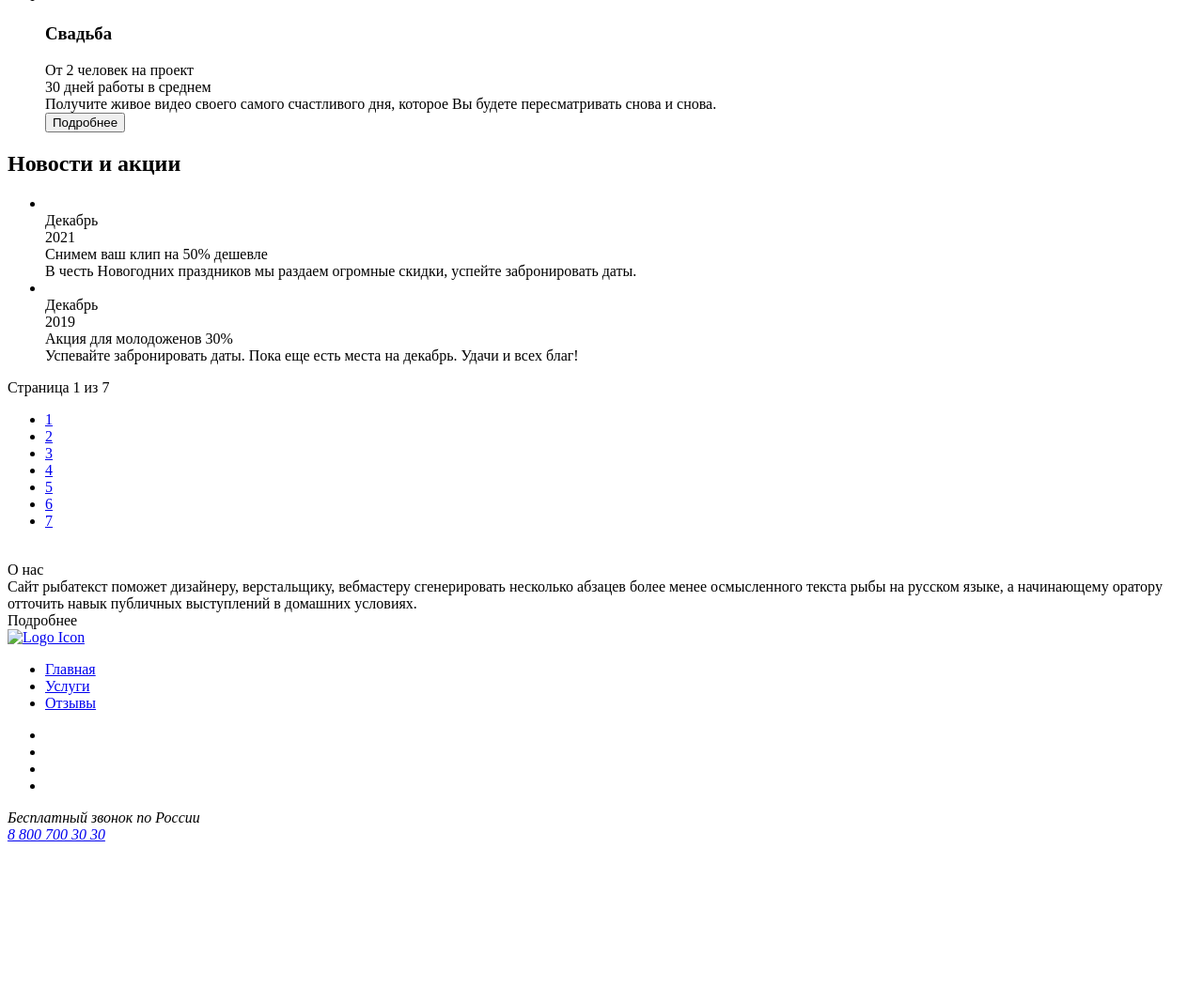
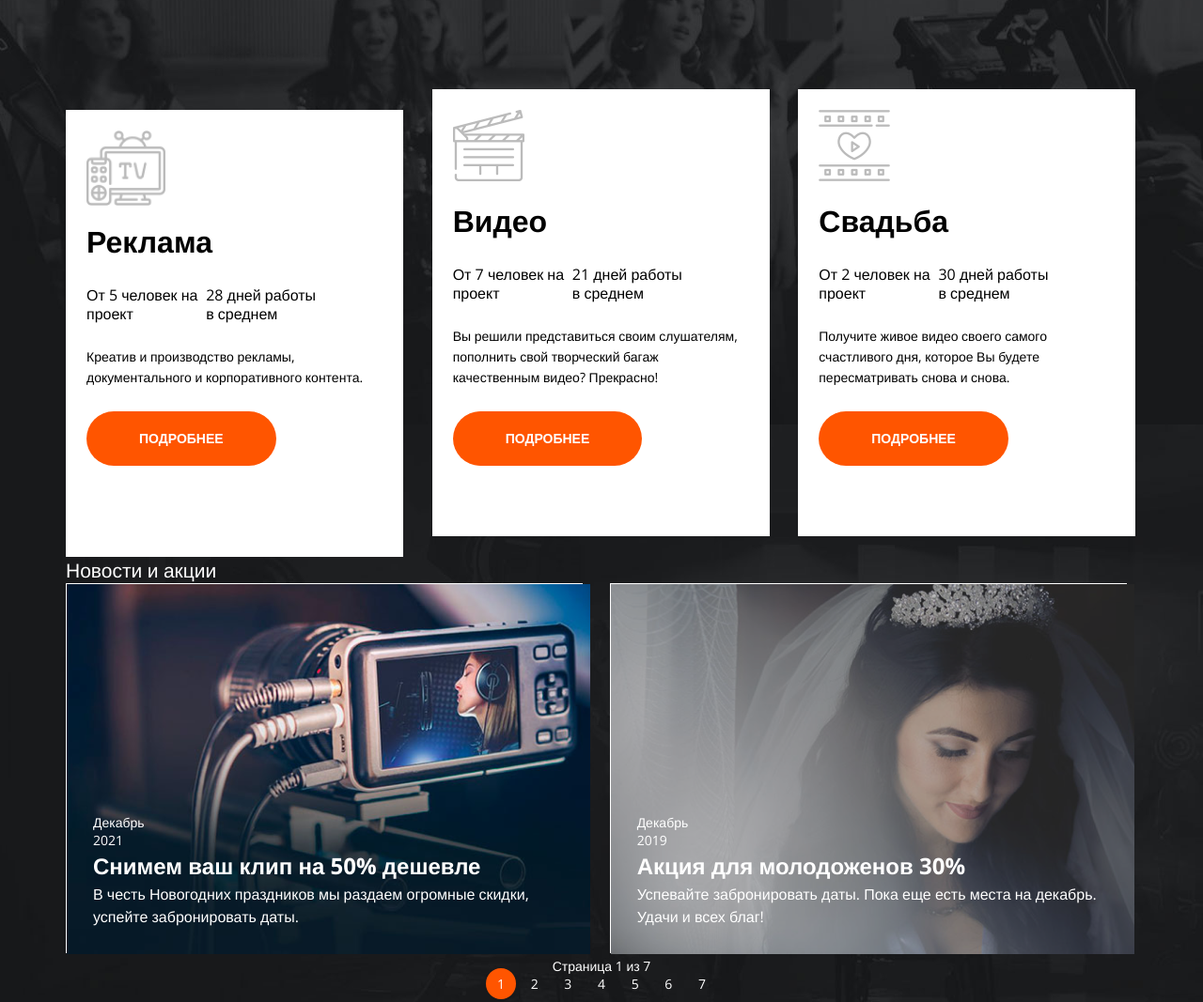
Before and after one commit to Vaccinium/video_production, a plain HTML site: page index.html in a window 1280 px wide. Shown: the part 602-1669 px from the top of the page at 94% size. Before the commit the page ends 1508 px from the top, so only its background shows below. Drawn offline with nearby package versions, Linux system fonts and the light colour scheme.

Commit message:
Add files via upload

```diff
--- a/index.html
+++ b/index.html
@@ -5,21 +5,25 @@
   <meta charset="UTF-8">
   <meta http-equiv="X-UA-Compatible" content="IE=edge">
   <meta name="viewport" content="width=device-width, initial-scale=1.0">
+  <link href="https://fonts.googleapis.com/css2?family=Open+Sans:ital,wght@0,400;0,700;1,400&display=swap"
+    rel="stylesheet">
+  <link rel="stylesheet" href="./main.css">
   <title>Document</title>
 </head>
 
 <body>
-  <div class="wrapper">
+  <div class="wrapper main-page-wrapper">
+    <div class="container">
       <header class="header">
         <div class="logo">
           <a href="#" class="logo__link">
-          <img src="#" alt="Logo Icon" class="logo__img">
+            <img src="img/logo.png" alt="Video_production" class="logo__img">
           </a>
         </div>
         <nav class="menu">
           <ul class="menu__list">
             <li class="menu__item">
-            <a href="№" class="menu__link">Главная</a>
+              <a href="№" class="menu__link menu__link--active">Главная</a>
             </li>
             <li class="menu__item">
               <a href="#" class="menu__link">Услуги</a>
@@ -30,7 +34,7 @@
           </ul>
         </nav>
         <address class="contacts">
-        <a href="#" class="contacts__tel">8 800 700 30 30</a>
+          <a href="tel:+78007003030" class="contacts__tel">8 800 700 30 30</a>
           <div class="contacts__schedule">График работы</div>
         </address>
       </header>
@@ -38,13 +42,13 @@
         <div class="preview">
           <h2 class="preview__title">снимем для вас креативное видео</h2>
           <p class="preview__text">Креативный видеопродакшн полного цикла</p>
-        <button class="preview__button">Подробнее</button>
+          <button class="preview__button button button--border">Подробнее</button>
         </div>
         <div class="features">
           <ul class="features__list">
             <li class="features__item">
               <div class="features__icon">
-              <img src="#" alt="" class="features__icon-picture" />
+                <img src="./img/tv.png" alt="advertisement" class="features__icon-picture" />
               </div>
               <div class="features__content">
                 <h3 class="features__subtitle">Реклама</h3>
@@ -56,11 +60,11 @@
                   Креатив и производство рекламы, документального и корпоративного контента.
                 </div>
               </div>
-            <button class="features__button">Подробнее</button>
+              <button class="features__button button button--border">Подробнее</button>
             </li>
             <li class="features__item">
               <div class="features__icon">
-              <img src="#" alt="" class="features__icon-picture" />
+                <img src="./img/clapper.png" alt="video" class="features__icon-picture" />
               </div>
               <div class="features__content">
                 <h3 class="features__subtitle">Видео</h3>
@@ -71,14 +75,15 @@
                     в среднем</div>
                 </div>
                 <div class="features__text">
-                Вы решили представиться своим слушателям, пополнить свой творческий багаж качественным видео? Прекрасно!
+                  Вы решили представиться своим слушателям, пополнить свой творческий багаж качественным видео?
+                  Прекрасно!
                 </div>
               </div>
-            <button class="features__button">Подробнее</button>
+              <button class="features__button button">Подробнее</button>
             </li>
             <li class="features__item">
               <div class="features__icon">
-              <img src="#" alt="" class="features__icon-picture" />
+                <img src="./img/film.png" alt="wedding" class="features__icon-picture" />
               </div>
               <div class="features__content">
                 <h3 class="features__subtitle">Свадьба</h3>
@@ -92,7 +97,7 @@
                   Получите живое видео своего самого счастливого дня, которое Вы будете пересматривать снова и снова.
                 </div>
               </div>
-            <button class="features__button">Подробнее</button>
+              <button class="features__button button">Подробнее</button>
             </li>
           </ul>
         </div>
@@ -100,7 +105,7 @@
           <h2 class="news__title">Новости и акции</h2>
           <ul class="news__list">
             <li class="news__item">
-            <img src="#" alt="" class="news__img">
+              <img src="./img/camera.png" alt="camera" class="news__img">
               <div class="news__content">
                 <time class="news__date">
                   <div class="news__date-month">Декабрь</div>
@@ -112,7 +117,7 @@
               </div>
             </li>
             <li class="news__item">
-            <img src="#" alt="" class="news__img">
+              <img src="./img/wedding.png" alt="wedding" class="news__img">
               <div class="news__content">
                 <time class="news__date">
                   <div class="news__date-month">Декабрь</div>
@@ -125,10 +130,13 @@
             </li>
           </ul>
           <div class="paginator">
-          <div class="paginator__display">Страница 1 из 7</div>
+            <div class="paginator__display">
+              Страница <span class="paginator__display-current">1</span> из
+              <span class="paginator__display-all">7</span>
+            </div>
             <ul class="paginator__list">
               <li class="paginator__item">
-              <a href="#" class="paginator__link">1</a>
+                <a href="#" class="paginator__link paginator__link--active">1</a>
               </li>
               <li class="paginator__item">
                 <a href="#" class="paginator__link">2</a>
@@ -150,22 +158,22 @@
               </li>
             </ul>
           </div>
+        </div>
         <div class="about">
-          <img src="#" alt="" class="about__img">
+          <img src="./img/cameraman.png" alt="Camera_man" class="about__img">
           <div class="about__content">
             <div class="about__title">О нас</div>
             <div class="about__text">Сайт рыбатекст поможет дизайнеру, верстальщику, вебмастеру сгенерировать несколько
               абзацев более менее осмысленного текста рыбы на русском языке, а начинающему оратору отточить навык
               публичных выступлений в домашних условиях. </div>
-            <div class="about__button">Подробнее</div>
-          </div>
+            <div class="about__button button button--border">Подробнее</div>
           </div>
         </div>
       </main>
       <footer class="footer">
         <div class="logo">
           <a href="#" class="logo__link">
-          <img src="#" alt="Logo Icon" class="logo__img">
+            <img src="./img/logo.png" alt="Video_production" class="logo__img">
           </a>
         </div>
         <nav class="menu">
@@ -185,31 +193,32 @@
           <ul class="socials__list">
             <li class="socials__item">
               <a href="#" class="socials__link">
-              <img src="" alt="" class="socials__icon">
+                <img src="./img/telegram.png" alt="telegramm" class="socials__icon">
               </a>
             </li>
             <li class="socials__item">
               <a href="#" class="socials__link">
-              <img src="" alt="" class="socials__icon">
+                <img src="./img/vk.png" alt="vk" class="socials__icon">
               </a>
             </li>
             <li class="socials__item">
               <a href="#" class="socials__link">
-              <img src="" alt="" class="socials__icon">
+                <img src="./img/f.png" alt="facebook" class="socials__icon">
               </a>
             </li>
             <li class="socials__item">
               <a href="#" class="socials__link">
-              <img src="" alt="" class="socials__icon">
+                <img src="./img/in.png" alt="instagramm" class="socials__icon">
               </a>
             </li>
           </ul>
         </div>
         <address class="contacts">
           <div class="contacts__text">Бесплатный звонок по России</div>
-        <a href="#" class="contacts__tel">8 800 700 30 30</a>
+          <a href="tel:+78007003030" class="contacts__tel">8 800 700 30 30</a>
         </address>
       </footer>
+    </div>
   </div>
 </body>
 
--- /dev/null
+++ b/main.css
@@ -0,0 +1,351 @@
+*{
+  box-sizing: border-box;
+}
+
+body {
+  font-family: "Open Sans", Helvetica, sans-serif;
+  margin: 0;
+  font-size: 14px;
+  line-height: 1,42;
+  background-color: #17191C;
+  color: #fff;
+  -webkit-font-smoothing: antialiased;
+  -moz-osx-font-smoothing: grayscale;
+
+}
+
+html , body {
+  height: 100%;
+  width: 100%;
+}
+
+ul , li {
+  list-style: none;
+  padding: 0;
+  margin: 0;
+}
+
+a {
+  text-decoration: none;
+  color: inherit;
+}
+
+h1, h2, h3, p {
+margin: 0;
+font-weight: normal;
+}
+
+button {
+  font-weight: bold;
+  background: transparent;
+  color: black;
+  padding: 0;
+  outline: none;
+  border: 1px solid transparent;
+  border-radius: 35px;
+
+}
+
+.main-page-wrapper {
+  background: url("./img/hero.png") center top no-repeat, url("./img/bottom-pic.png");
+}
+.container {
+  width: 1140px;
+  margin: 0 auto;
+}
+
+
+.header {
+  height: 120px;
+  position: relative;
+  margin-bottom: 100px;
+
+}
+
+.logo , .menu , .contacts {
+  position: absolute;
+}
+
+.logo{
+  top: 47px;
+  left: 0;
+  display: block;
+}
+
+.menu {
+  top: 47px;
+  left: 50%;
+  transform: translatex (-50%);
+
+}
+
+.contacts {
+  font-style: normal;
+  text-align: right;
+  right: 0;
+  top: 47px;
+}
+
+.contacts__tel {
+  font-size: 26px;
+  color: #fff;
+  margin-bottom: 4px;
+
+}
+
+.contacts__schedule {
+  font-size: 13px;
+  line-height: 20px;
+  text-decoration-line: underline;
+  color: #FF3D00;
+}
+
+.menu__item {
+  display: inline-block;
+  margin-right: 54px;
+  color: #fff;
+}
+
+.menu__item:last-child {
+  margin-right: 0;
+}
+
+.menu__link {
+  color: #fff;
+
+}
+
+.menu__link:hover {
+  color: #FF5500;
+
+}
+
+.menu__link--active {
+  color: #FF5500;
+}
+
+.preview {
+  text-align: center;
+  width: 776px;
+  margin-right:  0;
+  margin-left: 170px;
+  text-transform: uppercase;
+}
+
+.preview__title {
+  font-weight: 800;
+  font-size: 72px;
+  line-height: 98px;
+  margin-bottom: 18px;
+
+}
+
+.preview__text {
+  font-size: 18px;
+  line-height: 20px;
+  margin-bottom: 35px
+}
+
+.preview__button {
+  margin-bottom: 150px;
+
+}
+.features__item {
+  display: inline-block;
+  width: 359px;
+  background-color: #fff;
+  height: 476px;
+  margin-right: 27px;
+  color: black;
+  padding: 22px;
+
+}
+
+.features__item:last-child {
+  margin-right: 0;
+
+}
+
+.features__description__block {
+  display:inline-block;
+  width: 123px;
+
+}
+
+
+
+.features__button--border {
+border-color: #FF5500;
+background: transparent;
+color: #FF5500;
+
+}
+
+.features__icon {
+  width: 76px;
+  height: 76px;
+  left: 1196px;
+  top: 835px;
+  margin-bottom: 20px;
+
+}
+
+.features__subtitle {
+  font-weight: bold;
+  font-size: 32px;
+  line-height: 44px;
+  margin-bottom: 25px;
+}
+
+.features__description {
+  font-size: 16px;
+  line-height: 125%;
+  margin-bottom: 25px;
+}
+
+.features__text {
+  line-height: 22px;
+  margin-bottom: 25px;
+}
+
+.button {
+  background: #FF5500;
+  border-radius: 35px;
+  font-size: 14px;
+  text-transform: uppercase;
+  color: #FFFFFF;
+  padding: 19px 54px;
+  cursor: pointer;
+  border: 2px solid transparent;
+
+
+}
+
+.news__item {
+  display: inline-block;
+  width: 550px;
+  height: 394px;
+  border: 1px solid #fff;
+
+  margin-right: 25px;
+  position: relative;
+}
+
+.news__item:last-child {
+  margin-right: 0;
+}
+
+.news__content {
+  position: absolute;
+  bottom: 0;
+  margin: 0 28px 26px;
+}
+
+.news__subtitle {
+  font-weight: bold;
+  font-size: 24px;
+  line-height: 36px;
+}
+
+.news__text {
+  font-size: 16px;
+  line-height: 24px;
+}
+.news__img {
+  position: absolute;
+
+}
+
+.paginator {
+  text-align: center;
+}
+
+.paginator__display , .paginator__list .paginator__item {
+  display: inline-block;
+
+}
+
+.paginator__link {
+  color:#fff;
+  background: transparent;
+
+  padding: 7px 12px;
+  border-radius: 50%;
+
+}
+.paginator__link--active {
+  background: #FF5500;
+
+}
+
+.about {
+  color: black;
+  margin-top: 150px;
+
+}
+
+.about__img , .about__content {
+  display: inline-block;
+  vertical-align: top;
+
+}
+
+.about__content {
+  background: #fff;
+  width: 746px;
+  height: 455px;
+  margin-left: -100px;
+  margin-top: 100px;
+
+  padding: 70px 80px 50px;
+
+}
+.about__title {
+  font-weight: 800;
+  font-size: 36px;
+  line-height: 49px;
+  text-transform: uppercase;
+  margin-bottom: 25px;
+}
+
+.about__text {
+  font-size: 16px;
+  line-height: 27px;
+  margin-bottom: 25px;
+}
+
+.about__button {
+  font-weight: bold;
+  font-size: 14px;
+  line-height: 19px;
+  align-items: center;
+text-transform: uppercase;
+}
+.footer {
+  position: relative;
+  height: 130px;
+  color: #fff;
+
+}
+
+.footer .menu {
+  left: 400px;
+
+}
+
+.socials {
+  position: absolute;
+  right: 250px;
+  top: 40px;
+
+}
+
+.socials__item {
+  display: inline-block;
+  margin-right: 10px;
+
+}
+
+.socials__item:last-child {
+  margin-right: 0;
+}
```
Also changed, not shown: img/bottom-pic.png (added), img/camera.png (added), img/cameraman.png (added), img/clapper.png (added), img/f.png (added), img/film.png (added), img/hero.png (added), img/in.png (added), img/logo.png (added), img/telegram.png (added), img/tv.png (added), img/vk.png (added), img/wedding.png (added). Lines whose indentation alone changed are shown as unchanged.
